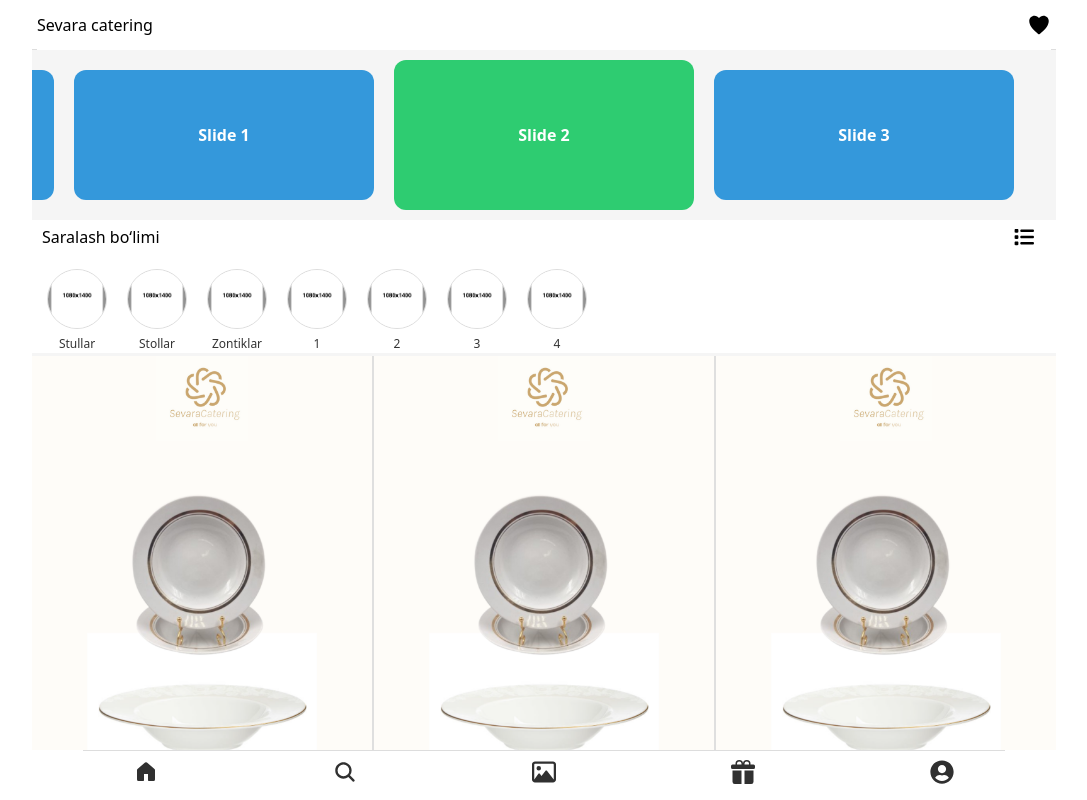
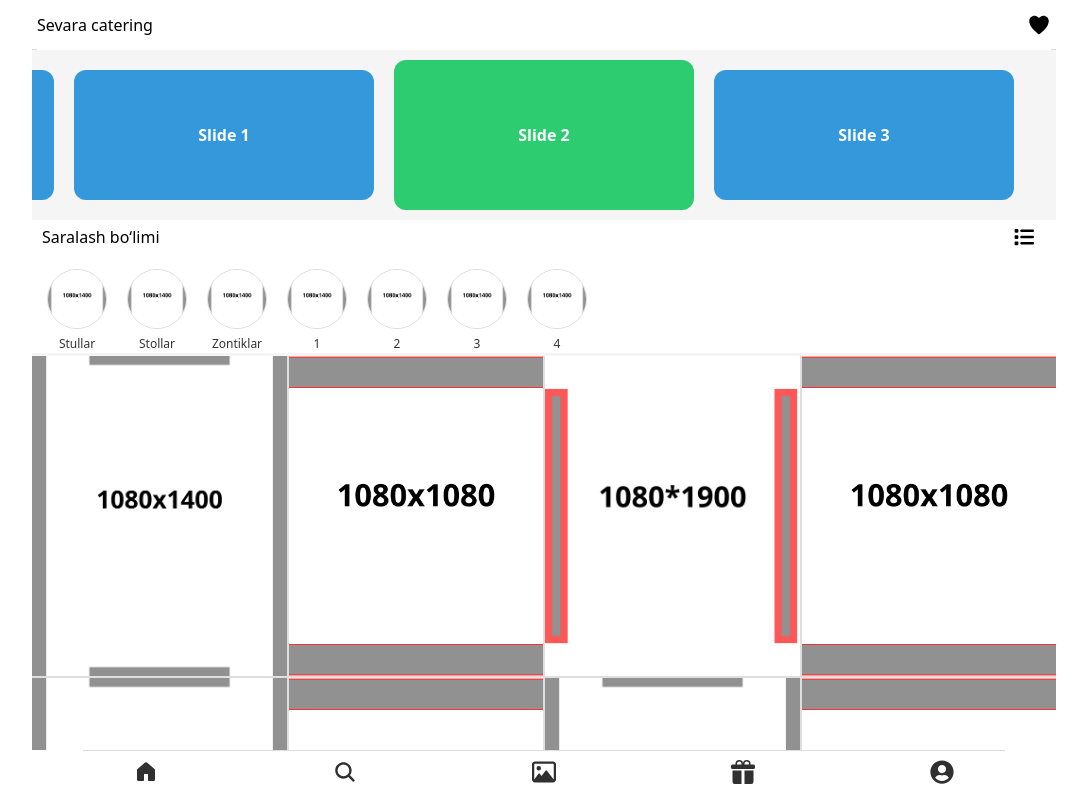
Before and after one commit to Akiylov/sevarenda, a Next.js app: page /gallery/chairs in a window 1280 px wide. Shown: the whole page, without its empty margins (96-1183 px from the left). Built offline with nearby package versions, Linux system fonts and the light colour scheme.

Commit message:
resize changed

```diff
--- a/src/components/pages/gallery/chairs-page/ChairsPage.tsx
+++ b/src/components/pages/gallery/chairs-page/ChairsPage.tsx
@@ -1,10 +1,9 @@
 "use client";
-import React, { useEffect, useRef, useState } from "react";
+import React, { useRef } from "react";
 import "./chairspage.scss";
 import BigSlider from "./sections/big-slider/BigSlider";
 import FilterSection from "./sections/filter-section/FilterSection";
-import defimage from "../../../../../public/ess.png";
-import Image from "next/image";
+import GridSetka from "./sections/grid-setka/GridSetka";
 
 const ChairsPage = () => {
   const filterRef = useRef<HTMLDivElement>(null);
@@ -19,37 +18,9 @@ const ChairsPage = () => {
         <FilterSection />
       </div>
 
-      <div className="contentsetka">
-        <div className="image-container">
-          <Image src={defimage} alt="Chair" style={{ objectFit: "cover" }} />
-        </div>
-        <div className="image-container">
-          <Image src={defimage} alt="Chair" style={{ objectFit: "cover" }} />
-        </div>
-        <div className="image-container">
-          <Image src={defimage} alt="Chair" style={{ objectFit: "cover" }} />
-        </div>
-        <div className="image-container">
-          <Image src={defimage} alt="Chair" style={{ objectFit: "cover" }} />
-        </div>
-        <div className="image-container">
-          <Image src={defimage} alt="Chair" style={{ objectFit: "cover" }} />
-        </div>
-        <div className="image-container">
-          <Image src={defimage} alt="Chair" style={{ objectFit: "cover" }} />
-        </div>
-        <div className="image-container">
-          <Image src={defimage} alt="Chair" style={{ objectFit: "cover" }} />
-        </div>
-        <div className="image-container">
-          <Image src={defimage} alt="Chair" style={{ objectFit: "cover" }} />
-        </div>
-        <div className="image-container">
-          <Image src={defimage} alt="Chair" style={{ objectFit: "cover" }} />
-        </div>
-        <div className="image-container">
-          <Image src={defimage} alt="Chair" style={{ objectFit: "cover" }} />
-        </div>
+      {/* grid setka */}
+      <div>
+        <GridSetka />
       </div>
     </div>
   );
--- a/src/components/pages/gallery/chairs-page/chairspage.scss
+++ b/src/components/pages/gallery/chairs-page/chairspage.scss
@@ -1,23 +1,8 @@
+@use "../../../../styles/global-breakpoints.scss" as bp;
+
 .filterNormal {
   position: relative;
 }
 
 .filterFixed {
 }
-.contentsetka {
-  display: grid;
-  grid-template-columns: repeat(3, 1fr);
-  gap: 2px;
-  background-color: rgba(128, 128, 128, 0.187);
-  .image-container {
-    position: relative; // BU JUDA MUHIM: fill ishlashi uchun
-    max-height: 490px; // Balandlik berilmasa, rasm 0px bo'lib qoladi
-    width: 100%;
-    overflow: hidden;
-    z-index: 2;
-    img {
-      object-fit: cover;
-      background-position: center;
-    }
-  }
-}
--- a/src/components/pages/gallery/chairs-page/sections/filter-section/filterSection.scss
+++ b/src/components/pages/gallery/chairs-page/sections/filter-section/filterSection.scss
@@ -65,11 +65,11 @@
 
     &.active {
       p {
-        color: #0a84ff;
+        color: #40916c;
         font-weight: 600;
       }
       .highlights__highlightImg {
-        border: 2px solid #0a84ff;
+        border: 2px solid #40916c;
       }
     }
   }
@@ -93,7 +93,7 @@
   right: 2px;
   width: 16px;
   height: 16px;
-  background: #0a84ff;
+  background: #40916c;
   border-radius: 50%;
   border: 2px solid #fff;
   z-index: 2;
@@ -135,7 +135,7 @@
     border: 1px solid #eee;
 
     &.active {
-      border: 2px solid #0a84ff;
+      border: 2px solid #40916c;
     }
     img {
       object-fit: cover;
@@ -153,7 +153,7 @@
       cursor: pointer;
     }
     .save {
-      background: #0a84ff;
+      background: #40916c;
       color: white;
     }
   }
--- /dev/null
+++ b/src/components/pages/gallery/chairs-page/sections/grid-setka/GridSetka.tsx
@@ -0,0 +1,46 @@
+"use client";
+import React from "react";
+import "./gridsetka.scss";
+import Image from "next/image";
+import defimage from "../../../../../../../public/1080х1400.png";
+import def1080 from "../../../../../../../public/1080x1080.png";
+import def1900 from "../../../../../../../public/10801900.png";
+
+const GridSetka = () => {
+  return (
+    <div className="contentsetka">
+      <div className="image-container">
+        <Image src={defimage} alt="Chair" style={{ objectFit: "cover" }} />
+      </div>
+      <div className="image-container">
+        <Image src={def1080} alt="Chair" style={{ objectFit: "cover" }} />
+      </div>
+      <div className="image-container">
+        <Image src={def1900} alt="Chair" style={{ objectFit: "cover" }} />
+      </div>
+      <div className="image-container">
+        <Image src={def1080} alt="Chair" style={{ objectFit: "cover" }} />
+      </div>
+      <div className="image-container">
+        <Image src={defimage} alt="Chair" style={{ objectFit: "cover" }} />
+      </div>
+      <div className="image-container">
+        <Image src={def1080} alt="Chair" style={{ objectFit: "cover" }} />
+      </div>
+      <div className="image-container">
+        <Image src={defimage} alt="Chair" style={{ objectFit: "cover" }} />
+      </div>
+      <div className="image-container">
+        <Image src={def1080} alt="Chair" style={{ objectFit: "cover" }} />
+      </div>
+      <div className="image-container">
+        <Image src={defimage} alt="Chair" style={{ objectFit: "cover" }} />
+      </div>
+      <div className="image-container">
+        <Image src={defimage} alt="Chair" style={{ objectFit: "cover" }} />
+      </div>
+    </div>
+  );
+};
+
+export default GridSetka;
--- /dev/null
+++ b/src/components/pages/gallery/chairs-page/sections/grid-setka/gridsetka.scss
@@ -0,0 +1,34 @@
+@use "../../../../../../styles/global-breakpoints.scss" as bp;
+
+.contentsetka {
+  display: grid;
+  grid-template-columns: repeat(3, 1fr);
+  gap: 2px;
+  background-color: rgba(128, 128, 128, 0.187);
+  .image-container {
+    background-color: royalblue;
+    display: flex;
+    align-items: center;
+    position: relative; // BU JUDA MUHIM: fill ishlashi uchun
+    // min-height: 180px;
+    // max-height: 490px; // Balandlik berilmasa, rasm 0px bo'lib qoladi
+    max-height: calc(100vw / 2 * 0.85);
+    width: 100%;
+    overflow: hidden;
+    z-index: 2;
+    img {
+      width: 100%;
+      height: 100%;
+      object-fit: cover;
+      background-position: center;
+    }
+  }
+
+  @include bp.tablet {
+    grid-template-columns: repeat(4, 1fr);
+    .image-container {
+      background-color: rgba(102, 51, 153, 0.486);
+      max-height: calc(100vw / 3 * 0.75);
+    }
+  }
+}
--- a/src/styles/global-breakpoints.scss
+++ b/src/styles/global-breakpoints.scss
@@ -1,27 +1,48 @@
-// /* Mobil */1
+/* Mobile - asosiy stillar shu yerda bo'ladi */
 @mixin mobile {
   @media (max-width: 480px) {
     @content;
   }
 }
 
-/* Tablet */
-@mixin tablet {
-  @media (min-width: 481px) and (max-width: 768px) {
+/* Tablet - 481px dan yuqori */
+@mixin mobileLarge {
+  @media (min-width: 481px) {
     @content;
   }
 }
 
-/* Laptop */
-@mixin laptop {
-  @media (min-width: 769px) and (max-width: 992px) {
+/* Laptop - 768px dan yuqori */
+@mixin tablet {
+  @media (min-width: 768px) {
     @content;
   }
 }
 
-/* Desktop */
-@mixin desktop {
-  @media (min-width: 993px) and (max-width: 1600px) {
+/* Desktop - 992px dan yuqori */
+@mixin laptop {
+  @media (min-width: 992px) {
     @content;
   }
 }
+
+/* Large Desktop - 1200px dan yuqori */
+@mixin desktop {
+  @media (min-width: 1200px) {
+    @content;
+  }
+}
+// how to use
+// @use "../../styles/global-breakpoints.scss" as bp;
+
+//  @include bp.mobile {
+//     width: 100%;
+//   }
+//   @include bp.tablet {
+//   }
+//   @include bp.laptop {
+//     width: 85%;
+//   }
+//   @include bp.desktop {
+//     width: 80%;
+//   }
```
Also changed, not shown: public/10801900.png (added), public/1080x1080.png (added).
